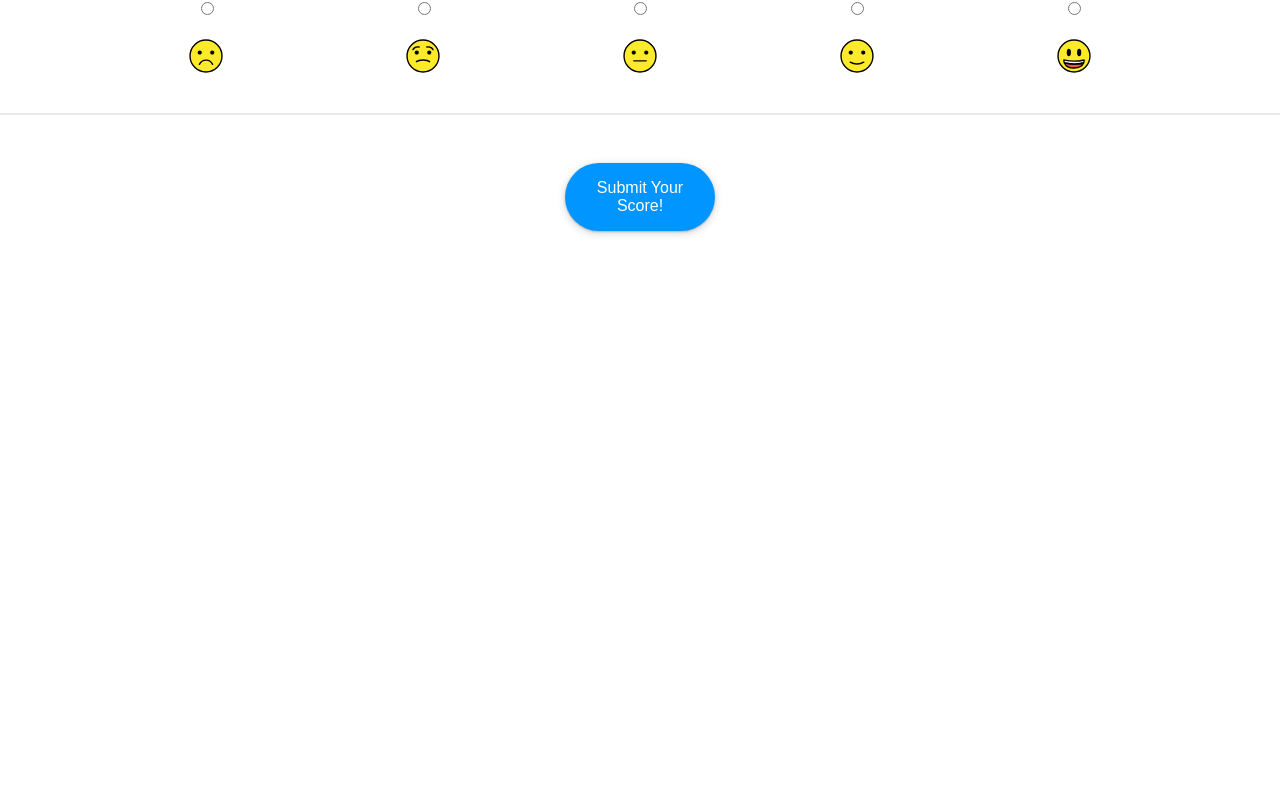
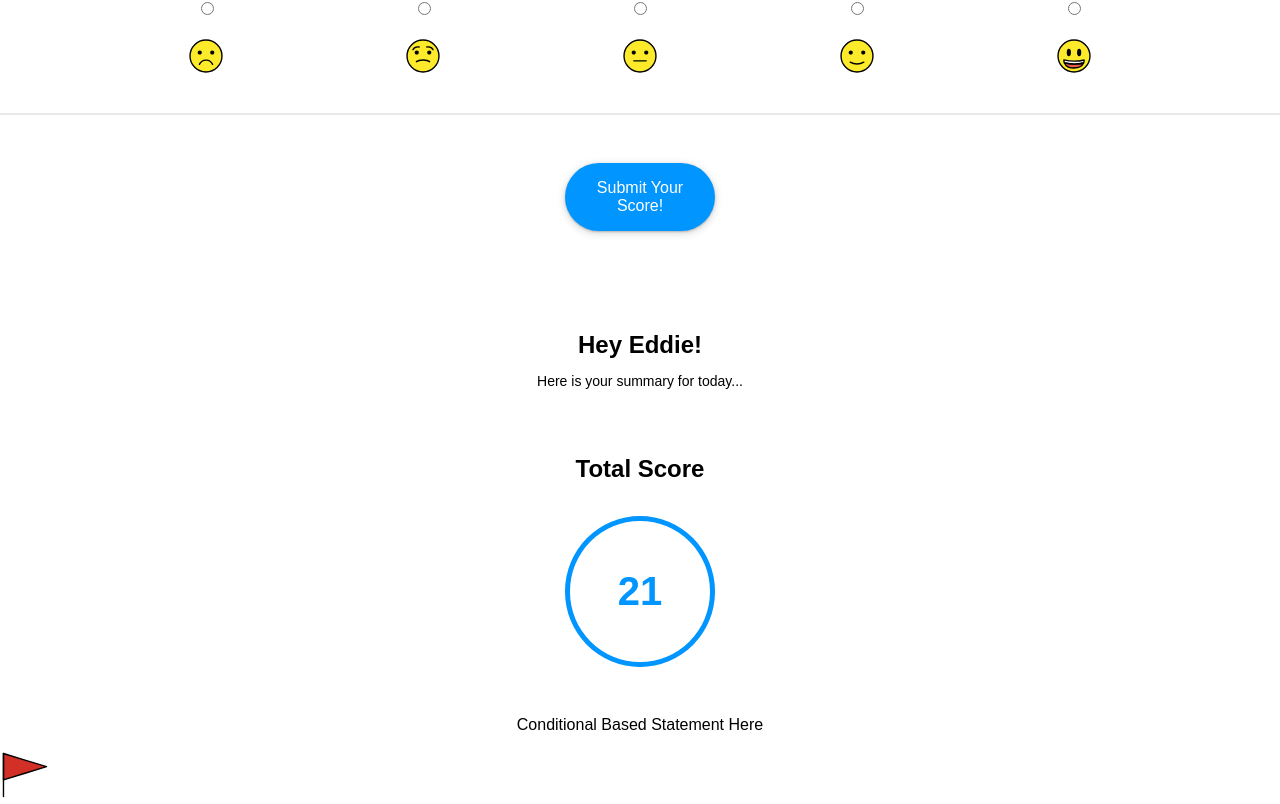
Before and after one commit to eddie-fashioni/capstone, a React (Create React App) app in the folder client/: page / in a window 1280 px wide. Shown: the part 1316-2120 px from the top of the page. Before the commit the page ends 1595 px from the top, so only its background shows below. Built offline with nearby package versions, Linux system fonts and the light colour scheme.

Commit message:
Started working on daily total component

```diff
--- a/client/src/components/DailyTotal/DailyTotal.js
+++ b/client/src/components/DailyTotal/DailyTotal.js
@@ -0,0 +1,23 @@
+import "./DailyTotal.scss";
+import flag from "../../assets/images/flag.svg"
+
+const DailyTotal = () => {
+  return (
+    <section className="daily-total">
+    <div className="total">
+    <h2 className="total-header">Hey Eddie!</h2>
+    <p className="total-message">Here is your summary for today...</p>
+    </div>
+    <div className="score">
+    <h1 className="score-header">Total Score</h1>
+    <h1 className="score-total">21</h1>
+    <p className="score-info">Conditional Based Statement Here</p>
+    </div>
+    <div className="flag">
+      <img className="flag-image" src= { flag } alt="Red flag"/>
+    </div>
+    </section>
+  )
+}
+
+export default DailyTotal
--- a/client/src/components/DailyTotal/DailyTotal.scss
+++ b/client/src/components/DailyTotal/DailyTotal.scss
@@ -0,0 +1,41 @@
+@use "../../styles/partials/variables" as *;
+@use "../../styles/partials/mixins" as *;
+
+.total {
+  display: flex;
+  flex-direction: column;
+  align-items: center;
+  padding: 2rem 0;
+
+  &-header {
+    margin-bottom: 0;
+  }
+
+  &-message {
+    font-size: 14px;
+  }
+}
+
+.score {
+  display: flex;
+  flex-direction: column;
+  align-items: center;
+
+  &-header {
+    margin-bottom: 0;
+  }
+
+  &-total {
+    font-size: 40px;
+    color: $primary-color-blue;
+    border: 5px solid $primary-color-blue;
+    border-radius: 50%;
+    padding: 3rem;
+  }
+}
+
+.flag {
+  &-image {
+    width: 50px;
+  }
+}
--- a/client/src/pages/Home/Home.js
+++ b/client/src/pages/Home/Home.js
@@ -1,4 +1,5 @@
 import { Component } from "react";
+import DailyTotal from "../../components/DailyTotal/DailyTotal";
 import Survey from "../../components/Survey/Survey";
 import "./Home.scss";
 
@@ -18,6 +19,7 @@ render() {
     <p className="welcome-message">Take 5 minutes to check in on yourself...</p>
     </div>
     <Survey/>
+    <DailyTotal/>
     </>
   )
 }
--- a/client/src/pages/Home/Home.scss
+++ b/client/src/pages/Home/Home.scss
@@ -1,3 +1,6 @@
+@use "../../styles/partials/variables" as *;
+@use "../../styles/partials/mixins" as *;
+
 .welcome {
   display: flex;
   flex-direction: column;
```
Also changed, not shown: client/src/assets/images/flag.svg (added).
